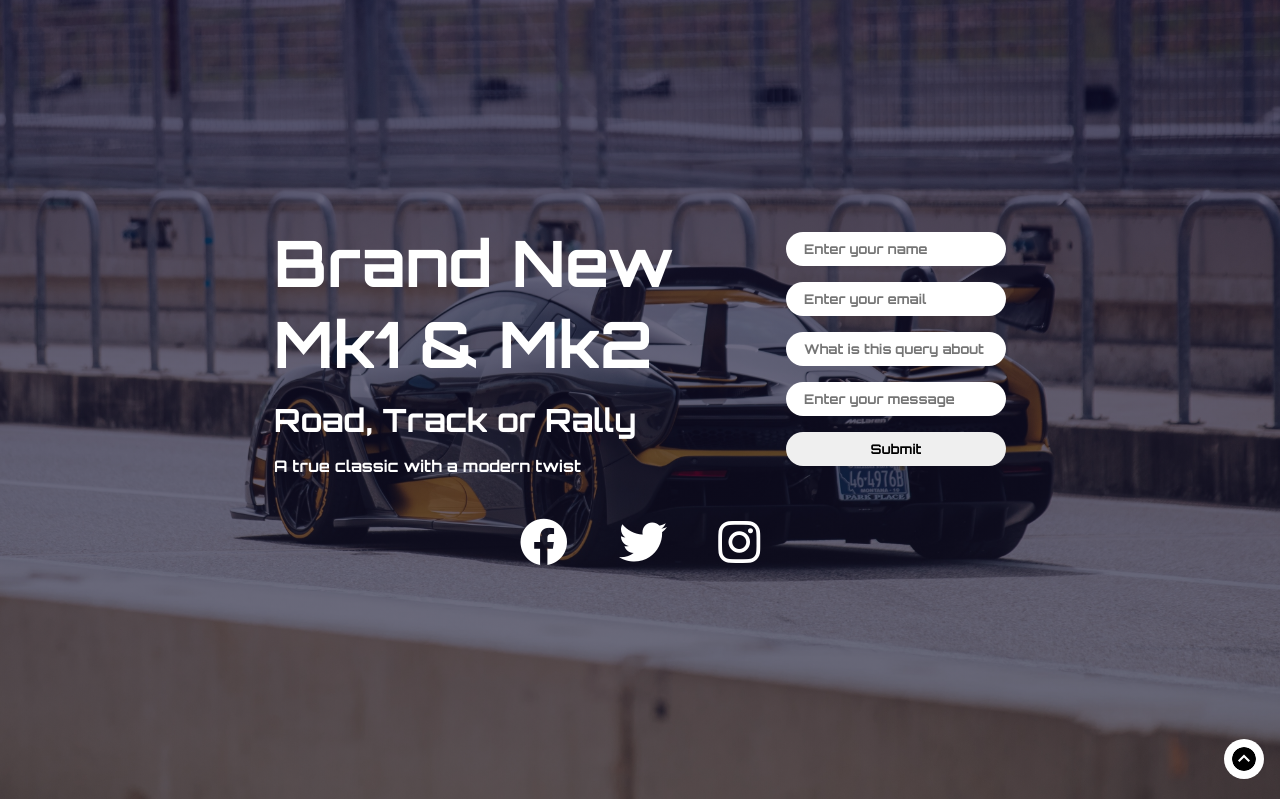
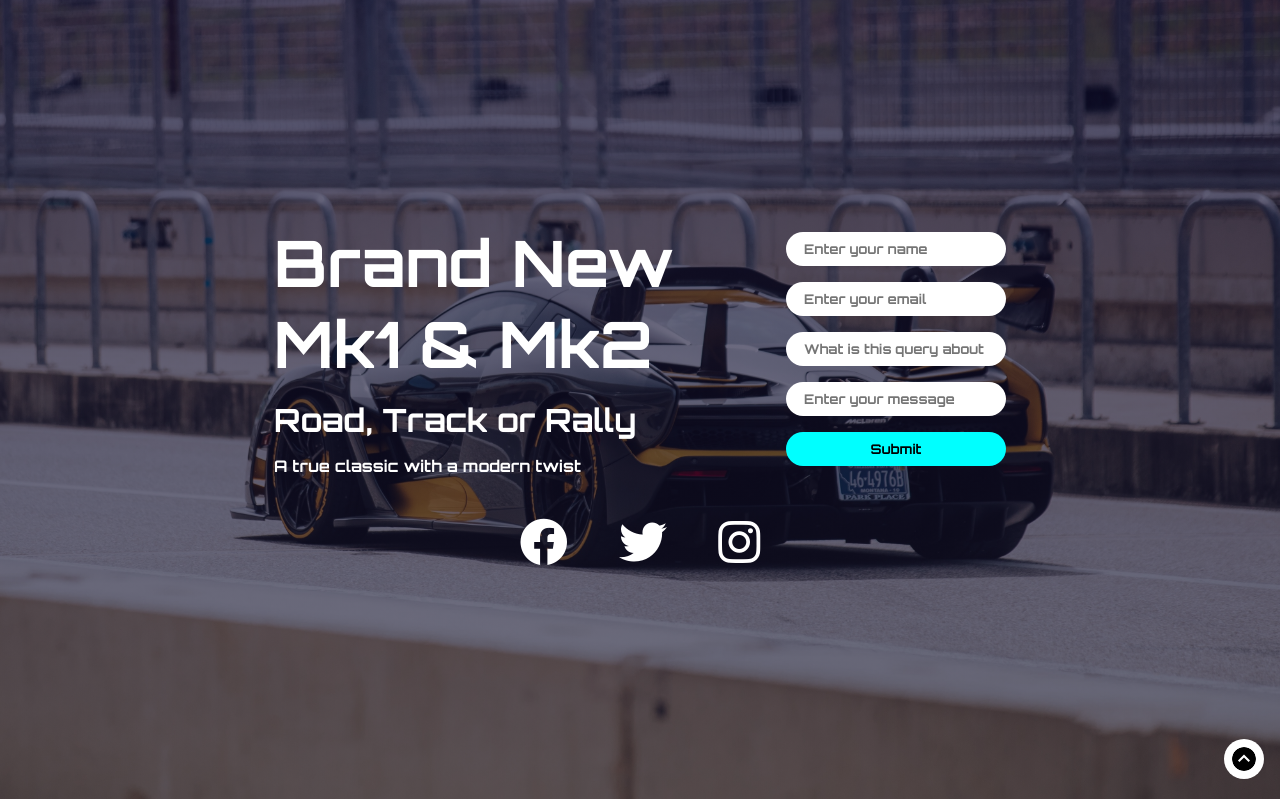
Before and after one commit to chalindashyamal/Wahane.lk, a PHP site: page / in a window 1280 px wide. Shown: the part 2401-3200 px from the top of the page. Run offline with PHP 8.4, Linux system fonts and the light colour scheme.

Commit message:
adding css to submit btn

```diff
--- a/index.css
+++ b/index.css
@@ -112,6 +112,13 @@ btn:active {
     box-sizing: border-box;
     padding: 0 18px;
 }
+#contact div#top .card form input#submit-btn {
+    background-color: aqua;
+    transition: 0.2s ease-in-out;
+}
+#contact div#top .card form input#submit-btn:hover {
+    scale: 1.05;
+}
 
 #contact div#bottom #smcontainer {
     display: flex;
--- a/index.html
+++ b/index.html
@@ -89,7 +89,7 @@
                             id="v"
                             required
                             placeholder="Enter your message" />
-                        <input type="submit" />
+                        <input type="submit" id="submit-btn" />
                     </form>
                 </div>
             </div>
```
